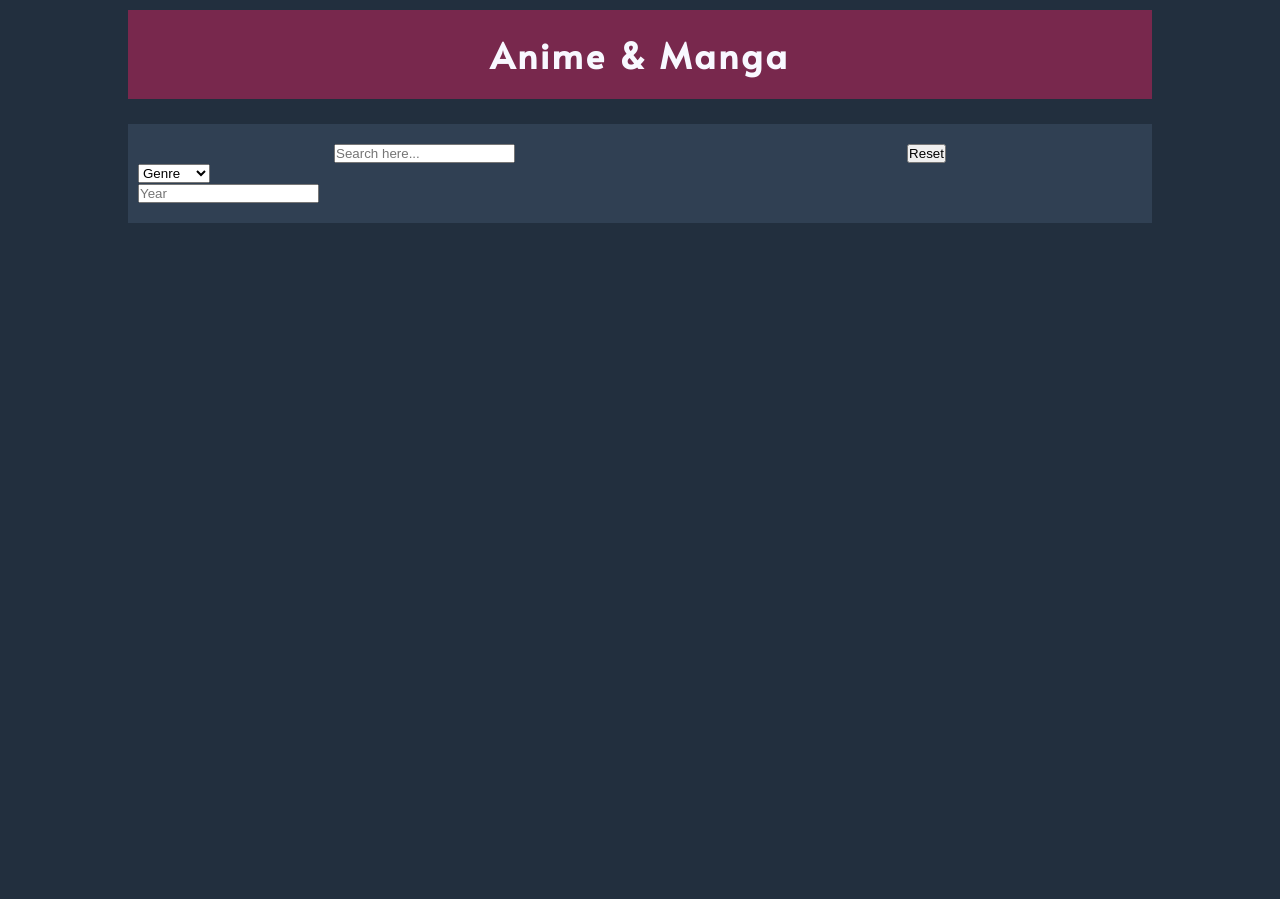
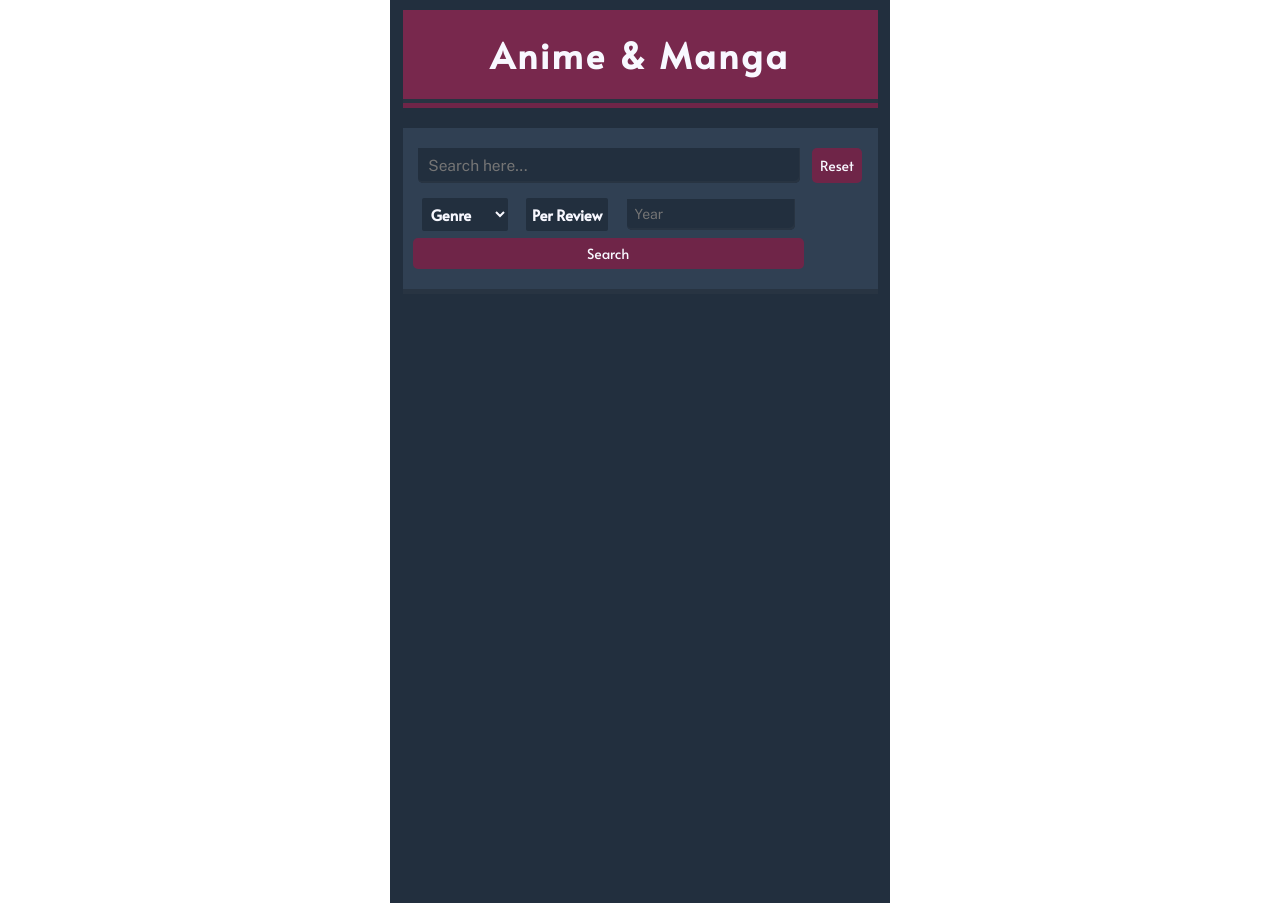
Before and after one commit to Clem-Fauchet/Fail-Anime-Database, a React (Create React App) app: page / in a window 1280 px wide. Built offline with nearby package versions, Linux system fonts and the light colour scheme.

Commit message:
Finish styling

```diff
--- a/src/App.scss
+++ b/src/App.scss
@@ -13,17 +13,21 @@ $font: 'Public Sans', sans-serif;
   background-color: #222f3e;
   display: flex;
   flex-direction: column;
+  justify-content: center;
   align-items: center;
   min-height: 100vh;
   margin: auto;
+  width: 500px;
 
   header {
-    width: 80vw;
+    width: 95%;
     padding: 20px 10px;
     text-align: center;
     background-color: #e91e636e;
     margin-top: 10px;
     color: ghostwhite;
+    box-shadow: 0px 5px 0px 0px #6f2548;
+    border-bottom: 4px solid #283442;
 
     h1 {
       font-family: $font-title;
@@ -34,7 +38,7 @@ $font: 'Public Sans', sans-serif;
 
   main {
     min-height: 100vh;
-    width: 80vw;
+    width: 95%;
     font-family: $font;
   }
 }
--- a/src/components/Filters.js
+++ b/src/components/Filters.js
@@ -11,9 +11,13 @@ function Filters() {
         <option value='action'>Action</option>
         <option value='drama'>Drama</option>
       </select>
-      <div className='year-container'>
-        <input type='text' placeholder='Year' />
-      </div>
+      <button type='radio' className='filter-review'>
+        Per Review
+      </button>
+
+      <input type='text' placeholder='Year' className='filter-year' />
+
+      <div className='btn btn-search'>Search</div>
     </div>
   )
 }
--- a/src/components/search.scss
+++ b/src/components/search.scss
@@ -1,13 +1,104 @@
-@import '../App.scss';
+$font: 'Public Sans', sans-serif;
+$font-title: 'Alata', sans-serif;
 
 .search-container {
   width: 100%;
   background-color: #304053;
   padding: 20px 10px;
   margin-top: 25px;
+  box-shadow: 0px 5px 0px 0px #283442;
 
   .search-bar {
     display: flex;
     justify-content: space-around;
+
+    .text-bar {
+      padding: 5px 10px;
+      border-radius: 0px 0px 5px 5px;
+      width: 84%;
+      background-color: #222f3e;
+      outline: none;
+      border: none;
+      color: ghostwhite;
+      font-size: 14px;
+      font-family: $font;
+      box-shadow: inset -1px -2px 0px 0 #283442;
+      &::placeholder {
+        font-size: 15.5px;
+      }
+      &:focus {
+        background-color: #283442;
+        box-shadow: inset -1px -2px 0px 0 #222f3e;
+      }
+    }
+  }
+
+  .filters-container {
+    display: flex;
+    flex-wrap: wrap;
+    justify-content: space-around;
+    align-items: center;
+    padding: 15px 0px 0px;
+    width: 86%;
+    .btn-search {
+      width: 100%;
+      padding: 6px;
+      text-align: center;
+      margin-top: 0.5em;
+    }
+
+    .filter-genre,
+    .filter-review {
+      background: #222f3e;
+      outline: none;
+      border: none;
+      color: ghostwhite;
+      font-family: $font-title;
+      font-weight: 700;
+      font-size: 15px;
+      padding: 5px;
+      border-radius: 2px;
+    }
+    .filter-review {
+      padding: 6px;
+      &:focus {
+        background: #283442;
+      }
+    }
+
+    .filter-year {
+      padding: 8px;
+      border-radius: 0px 0px 5px 5px;
+      background-color: #222f3e;
+      outline: none;
+      border: none;
+      color: ghostwhite;
+      font-size: 13px;
+      font-family: $font;
+      box-shadow: inset -1px -2px 0px 0 #283442;
+      &::placeholder {
+        font-size: 14px;
+      }
+      &:focus {
+        background-color: #283442;
+        box-shadow: inset -1px -2px 0px 0 #222f3e;
+      }
+    }
+  }
+  .btn {
+    outline: none;
+    border: none;
+    font-size: 14px;
+    font-family: $font-title;
+    color: ghostwhite;
+    cursor: pointer;
+    background: #6f2548;
+    padding: 8px;
+    border: none;
+    border-radius: 5px 5px;
+    &:focus {
+      background: #5c1f3b;
+      box-shadow: inset -1px -2px 0px #6f2548;
+    }
   }
 }
```
Also changed, not shown: src/components/Results.js (added).
